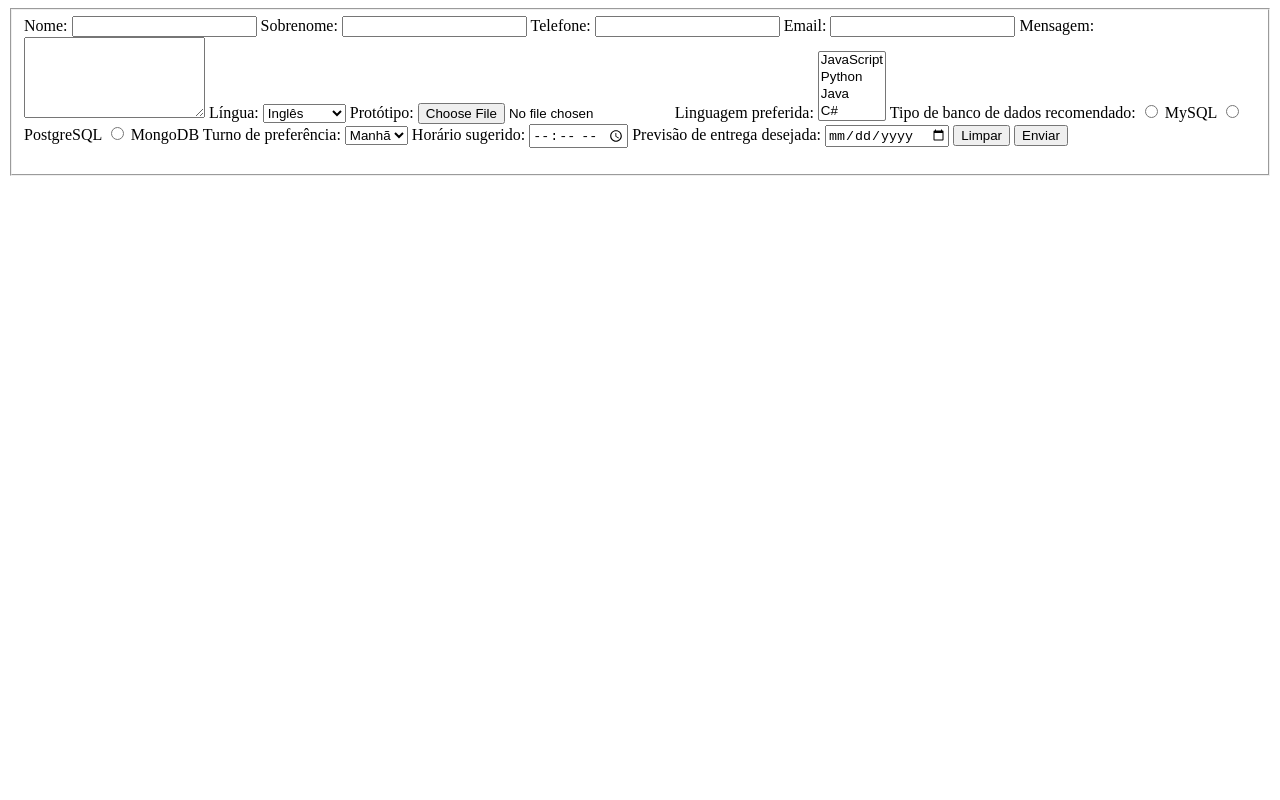
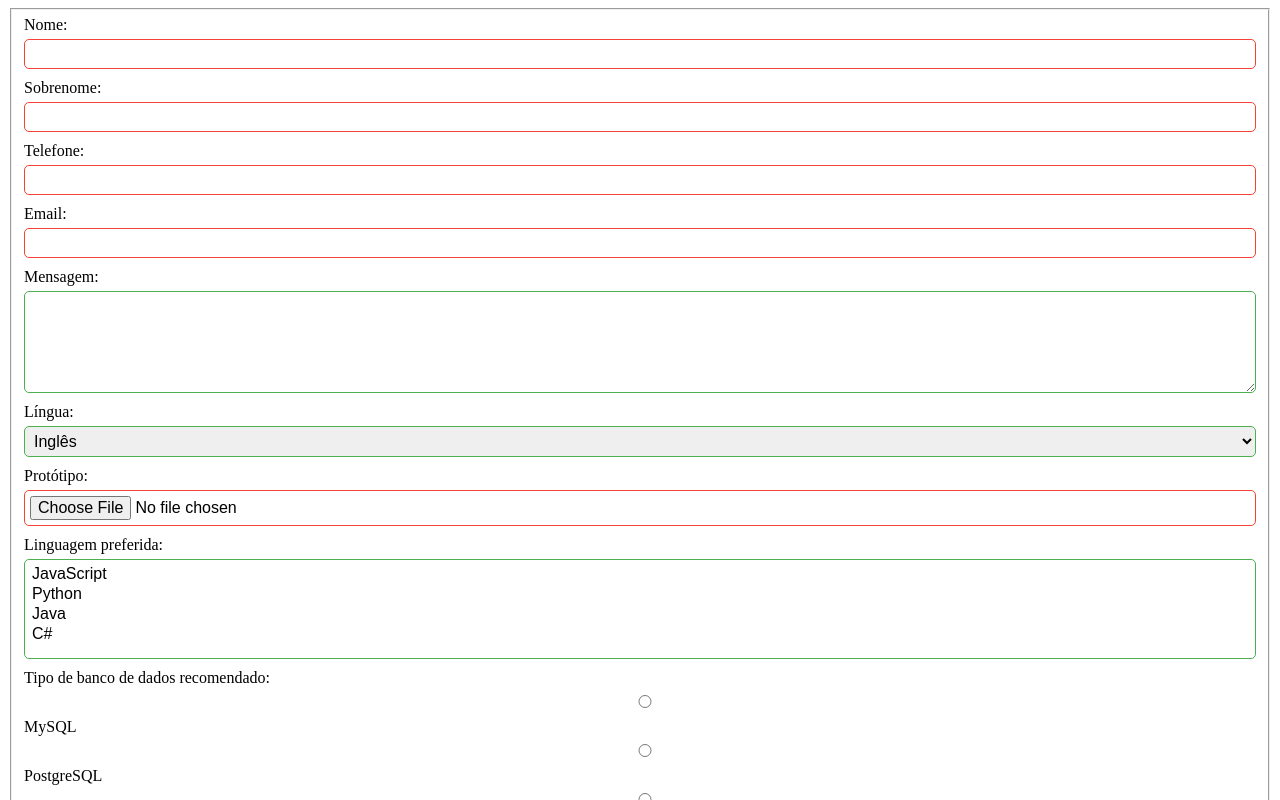
Before and after one commit to viniciuss-sousa/Curriculo_CSS, a plain HTML site: page formulario.html in a window 1280 px wide. Shown: the top 800 px of the page. Drawn offline with Linux system fonts and the light colour scheme; the site is published under a folder, as on GitHub Pages, so addresses that start at the root find nothing; files whose address does not match are found by name.

Commit message:
Alteração

```diff
--- a/formulario.html
+++ b/formulario.html
@@ -1,6 +1,6 @@
 <fieldset>
 <form id="formulario">
-    <link rel="stylesheet" type="text/css" href="/css/styleform.css" media="screen" />
+    <link rel="stylesheet" type="text/css" href="styleform.css" media="screen" />
 
     <label for="nome">Nome:</label>
     <input type="text" id="nome" name="nome" required>
```
Also changed, not shown: index.html (+1 -1 lines), formulario.js (renamed from arquivos js/formulario.js), style.css (renamed from css/style.css), styleform.css (renamed from css/styleform.css).
